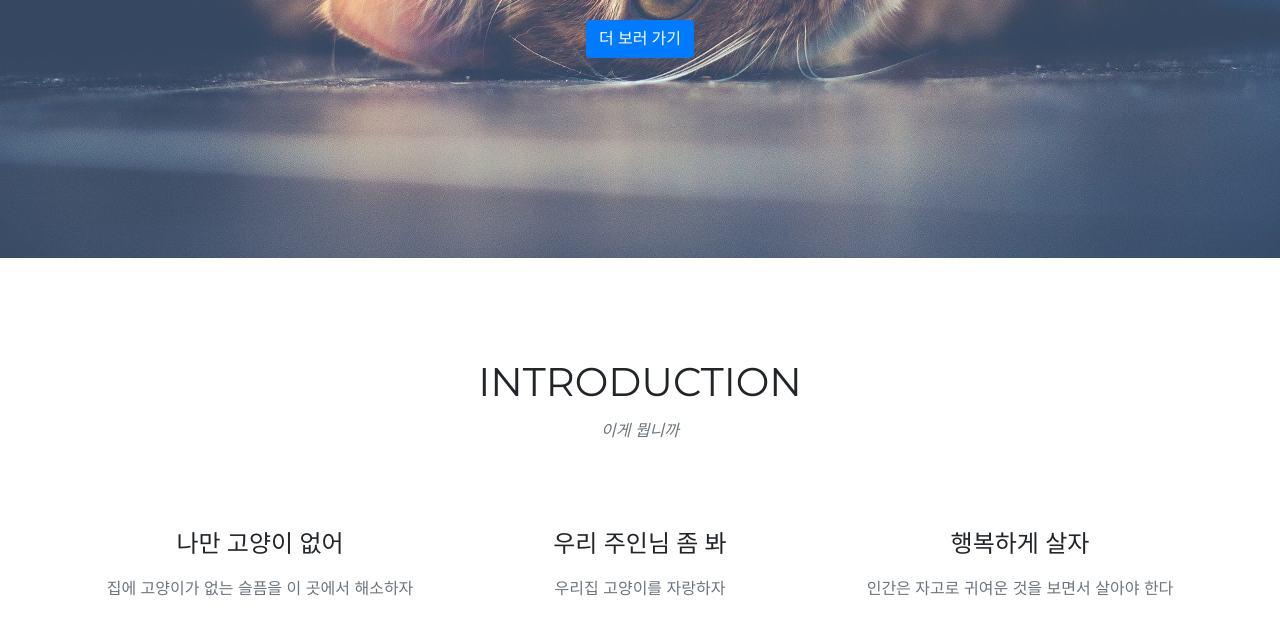
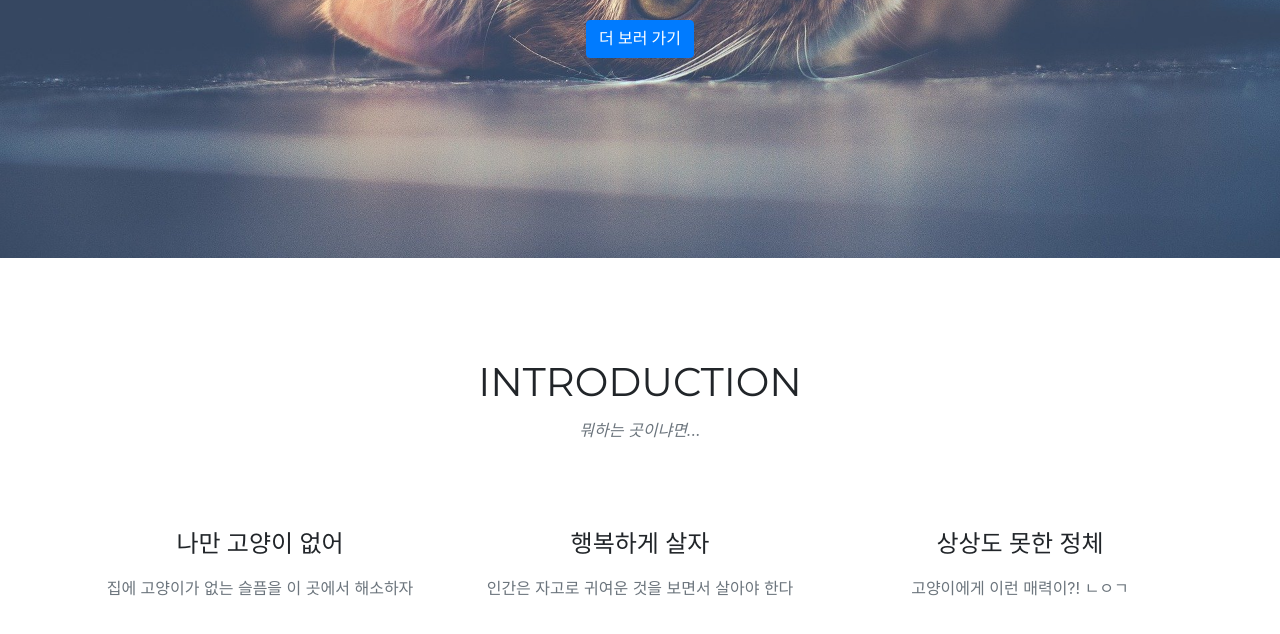
Before and after one commit to zjvldhkdndb/Cute-saves-the-World-Why, a website with bundled scripts: page index.html in a window 1280 px wide. Shown: the part 470-1104 px from the top of the page. Built offline with nearby package versions, Linux system fonts and the light colour scheme; a web font is replaced by a local one.

Commit message:
Update index.html

```diff
--- a/index.html
+++ b/index.html
@@ -74,7 +74,7 @@
       <div class="row">
         <div class="col-lg-12 text-center">
           <h2 class="section-heading text-uppercase">Introduction</h2>
-          <h3 class="section-subheading text-muted">이게 뭡니까</h3>
+          <h3 class="section-subheading text-muted">뭐하는 곳이냐면...</h3>
         </div>
       </div>
       <div class="row text-center">
@@ -83,12 +83,12 @@
           <p class="text-muted">집에 고양이가 없는 슬픔을 이 곳에서 해소하자</p>
         </div>
         <div class="col-md-4">
-          <h4 class="service-heading">우리 주인님 좀 봐</h4>
-          <p class="text-muted">우리집 고양이를 자랑하자</p>
+          <h4 class="service-heading">행복하게 살자</h4>
+          <p class="text-muted">인간은 자고로 귀여운 것을 보면서 살아야 한다</p>
         </div>
         <div class="col-md-4">
-          <h4 class="service-heading">행복하게 살자</h4>
-          <p class="text-muted">인간은 자고로 귀여운 것을 보면서 살아야 한다</p>
+          <h4 class="service-heading">상상도 못한 정체</h4>
+          <p class="text-muted">고양이에게 이런 매력이?! ㄴㅇㄱ</p>
         </div>
       </div>
     </div>
```
